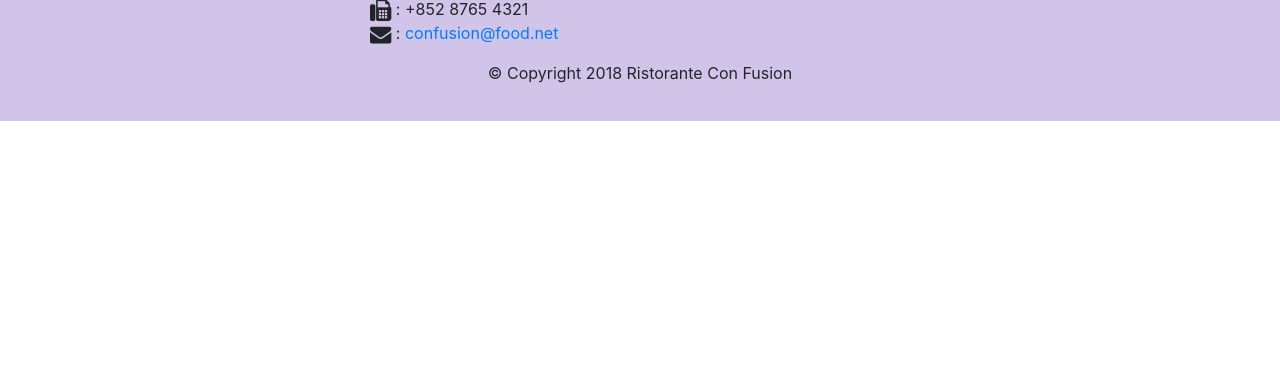
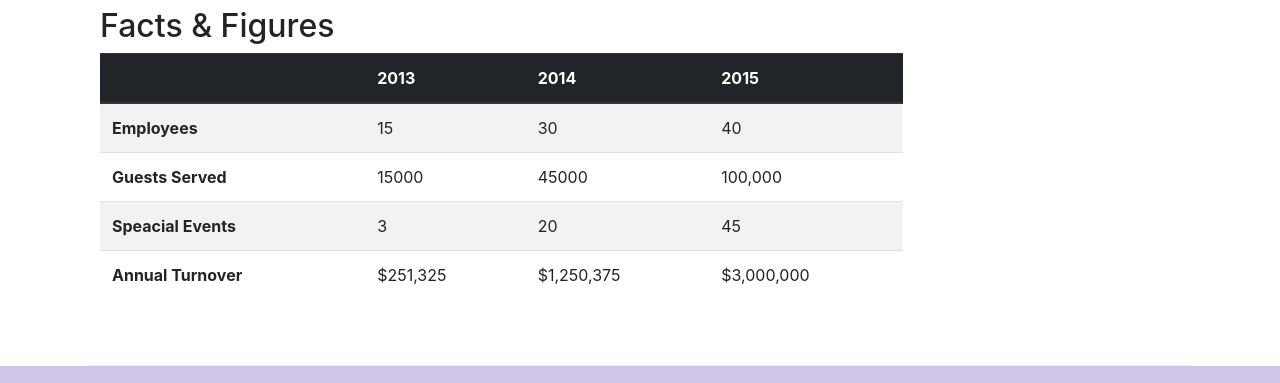
Before and after one commit to suhassbhat/LearningBoostrap, a website: page aboutus.html in a window 1280 px wide. Shown: the part 1705-2088 px from the top of the page. Before the commit the page ends 1826 px from the top, so only its background shows below. Drawn offline with nearby package versions, Linux system fonts and the light colour scheme.

Commit message:
Tables And Cards

```diff
--- a/aboutus.html
+++ b/aboutus.html
@@ -67,7 +67,32 @@
                 <p>Started in 2010, Ristorante con Fusion quickly established itself as a culinary icon par excellence in Hong Kong. With its unique brand of world fusion cuisine that can be found nowhere else, it enjoys patronage from the A-list clientele in Hong Kong.  Featuring four of the best three-star Michelin chefs in the world, you never know what will arrive on your plate the next time you visit us.</p>
                 <p>The restaurant traces its humble beginnings to <em>The Frying Pan</em>, a successful chain started by our CEO, Mr. Peter Pan, that featured for the first time the world's best cuisines in a pan.</p>
             </div>
-            <div>
+            <div class="col-sm">
+                <div class="card">
+                    <h3 class="card-header bg-primary text-white">Facts At a Glance</h3>
+                    <div class="card-body">
+                        <dl class="row">
+                            <dt class="col-6">Started</dt>
+                            <dd class="col-6">3 Feb. 2013 </dd>
+                            <dt class="col-6">Major Stake Holder</dt>
+                            <dd class="col-6">HK Find Foods Inc.</dd>
+                            <dt class="col-6">Last Year's Turnover</dt>
+                            <dd class="col-6">$1,250,375</dd>
+                            <dt class="col-6">Employees</dt>
+                            <dd class="col-6">40</dd>
+                        </dl>
+                    </div>
+                </div>
+            </div>
+            <br>
+            <div class="col-12">
+                <div class="card card-body bg-light">
+                    <blockquote class="blockquote">
+                        <p class="mb-0">You better cut the pizza in four pieces because I'm not hungry enough to eat six</p>
+                        <footer class="blockquote-footer">Yogi Berra,
+                            <cite title="Source Title">The Wit and Wisdom of Yogi Berra, P. Pepe, Diversion Books, 2014</cite></footer>
+                    </blockquote>
+                </div>
             </div>
         </div>
 
@@ -84,6 +109,50 @@
                 <h3>Alberto Somayya <small>Executive Chef</small></h3>
                 <p class="d-none d-sm-block">Award winning three-star Michelin chef with wide International experience having worked closely with whos-who in the culinary world, he specializes in creating mouthwatering Indo-Italian fusion experiences. He says, <em>Put together the cuisines from the two craziest cultures, and you get a winning hit! Amma Mia!</em></p>
             </div>
+        </div>
+        <div class="row row-content">
+            <div class="col-12 col-sm-9">
+                <h2>Facts &amp; Figures</h2>
+                <div class="table-responsive">
+                    <table class="table table-striped">
+                        <thead class="thead-dark">
+                            <tr>
+                                <th>&nbsp;</th>
+                                <th>2013</th>
+                                <th>2014</th>
+                                <th>2015</th>
+                            </tr>
+                        </thead>
+                        <tbody>
+                            <tr>
+                                <th>Employees</th>
+                                <td>15</td>
+                                <td>30</td>
+                                <td>40</td>
+                            </tr>
+                            <tr>
+                                <th>Guests Served</th>
+                                <td>15000</td>
+                                <td>45000</td>
+                                <td>100,000</td>
+                            </tr>
+                            <tr>
+                                <th>Speacial Events</th>
+                                <td>3</td>
+                                <td>20</td>
+                                <td>45</td>
+                            </tr>
+                            <tr>
+                                <th>Annual Turnover</th>
+                                <td>$251,325</td>
+                                <td>$1,250,375</td>
+                                <td>$3,000,000</td>
+                            </tr>
+                        </tbody>
+                    </table>
+                </div>
+            </div>
+            <div class="col-12 col-sm-3"> </div>
         </div>
 
     </div>
```
